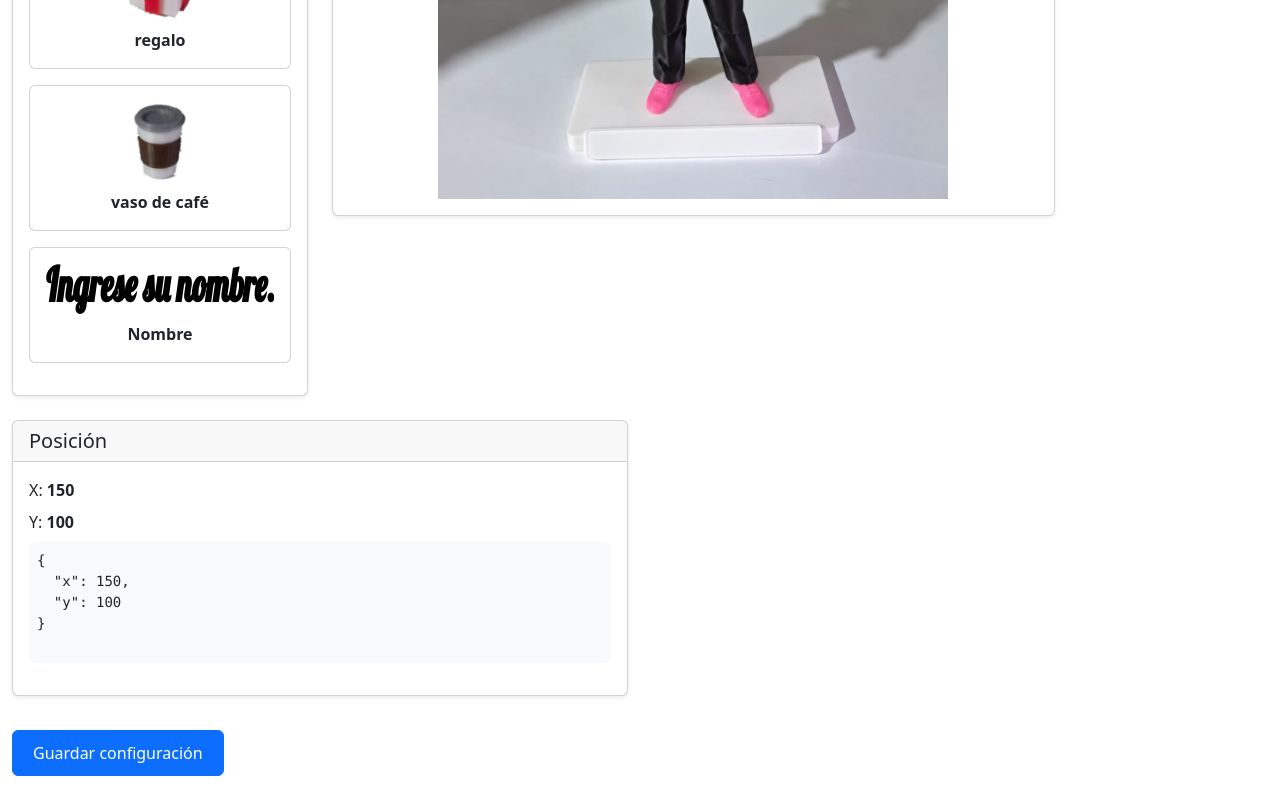
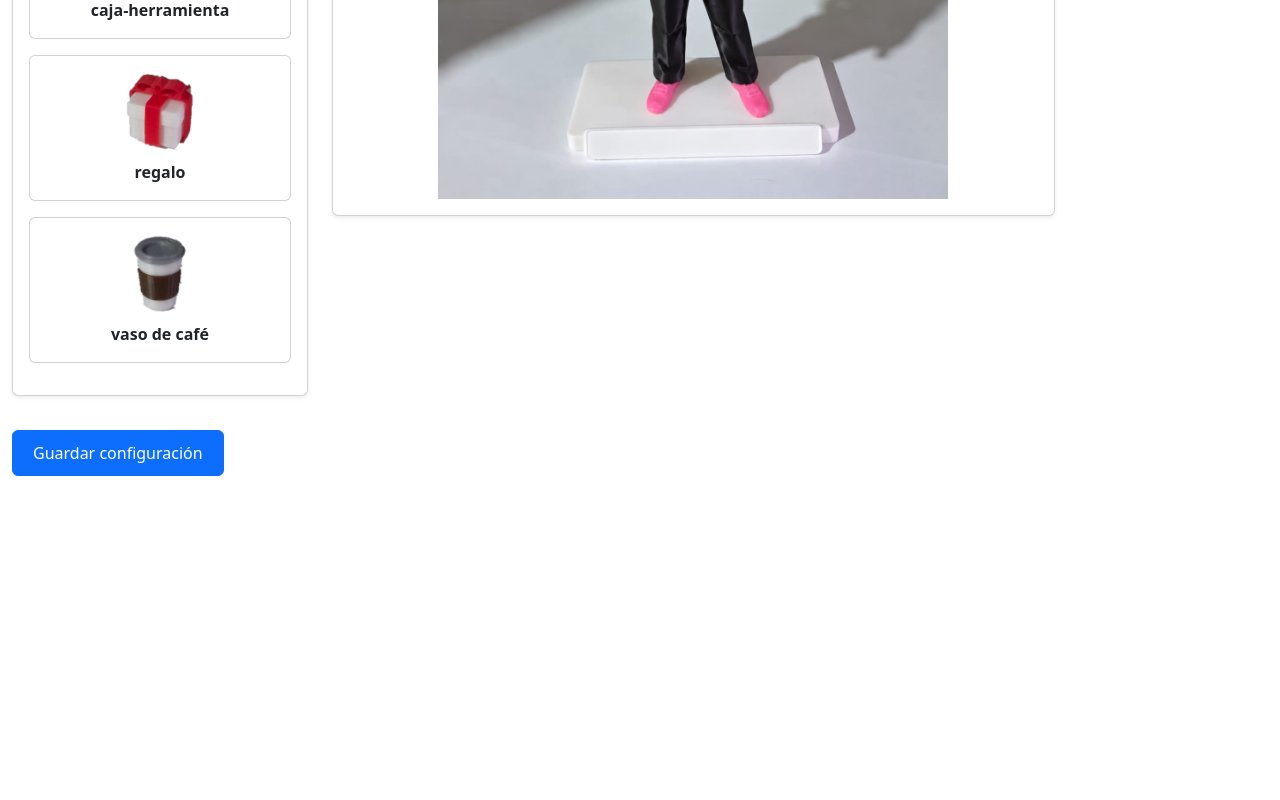
Before and after one commit to danielSan777/VentaPruebaApp, an Angular app: page /editor-producto in a window 1280 px wide. Shown: the part 545-1345 px from the top of the page. After the commit the page ends 1045 px from the top, so only its background shows below. Built offline with nearby package versions, Linux system fonts and the light colour scheme.

Commit message:
ancho altura

```diff
--- a/src/app/cliente/cliente.html
+++ b/src/app/cliente/cliente.html
@@ -14,13 +14,13 @@
 
             <div class="card d-flex flex-column align-items-center  mb-2">
 
-                <div class="d-flex align-items-center justify-content-center">
+                <div class="d-flex align-items-center justify-content-center px-1 p-2" style="width: 100%;">
 
                     @if (accesorio.tipo === 'texto') {
                     <canvas [appTextoCanvas]="accesorio.texto ?? ''"
-                        style="width: 100%; height: 40px; display: block;"></canvas>
+                        style="width: 100%; height: 50px; display: block;"></canvas>
                     } @else {
-                    <img [src]="accesorio.imagen" [alt]="accesorio.nombre" style="width: 50%; height: auto;">
+                    <img [src]="accesorio.imagen" [alt]="accesorio.nombre" style="width: 25%; height: auto;">
                     }
 
                 </div>
--- a/src/app/editor-producto/editor-producto.html
+++ b/src/app/editor-producto/editor-producto.html
@@ -30,8 +30,8 @@
 
 
           <div class="card mb-3" [cdkDragPreviewClass]="'preview-transparente'" (cdkDragMoved)="registrarPreview()"
-            [cdkDragPreviewClass]="'preview-transparente'" cdkDrag [cdkDragData]="accesorio"
-            [cdkDragDisabled]="estaColocado(accesorio.id)" [class.opacity-50]="estaColocado(accesorio.id)">
+            cdkDrag [cdkDragData]="accesorio" [cdkDragDisabled]="estaColocado(accesorio.id)"
+            [class.opacity-50]="estaColocado(accesorio.id)">
 
             <div class="card-body text-center">
 
@@ -178,56 +178,16 @@
 
 
 
-
-
-
     <!-- ================================= -->
-    <!-- INFORMACIÓN -->
+    <!-- GUARDAR -->
     <!-- ================================= -->
 
-    <div class="col-12 col-md-6">
+    <div class="mt-4">
 
-      <div class="card shadow-sm">
-
-        <div class="card-header">
-          <h5 class="mb-0">Posición</h5>
-        </div>
-
-        <div class="card-body">
-
-          <p class="mb-2">
-            X:
-            <strong>{{ posicion().x }}</strong>
-          </p>
-
-          <p class="mb-2">
-            Y:
-            <strong>{{ posicion().y }}</strong>
-          </p>
-
-          <pre class="bg-light p-2 rounded">
-{{ posicion() | json }}
-          </pre>
-
-        </div>
-
-      </div>
+      <button type="button" class="btn btn-primary" (click)="guardarConfiguracion()">
+        Guardar configuración
+      </button>
 
     </div>
 
   </div>
-
-
-  <!-- ================================= -->
-  <!-- GUARDAR -->
-  <!-- ================================= -->
-
-  <div class="mt-4">
-
-    <button type="button" class="btn btn-primary" (click)="guardarConfiguracion()">
-      Guardar configuración
-    </button>
-
-  </div>
-
-</div>
--- a/src/app/editor-producto/editor-producto.ts
+++ b/src/app/editor-producto/editor-producto.ts
@@ -60,14 +60,6 @@ export class EditorProducto {
   porcentajeAncho = signal(23.3);
   porcentajeAlto = signal(18);
 
-
-
-
-
-
-
-
-
   // ==========================================
   // ACCESORIOS DISPONIBLES
   // ==========================================
@@ -79,29 +71,29 @@ export class EditorProducto {
       nombre: 'Lentes',
       imagen: 'accesorios/lentes.png'
     },
-
     {
       id: 2,
+      nombre: 'Nombre',
+      imagen: '',
+      tipo: 'texto',
+      texto: 'Ingrese su nombre.'
+    },
+    {
+      id: 3,
       nombre: 'caja-herramienta',
       imagen: 'accesorios/caja_herramientas.png'
     },
     {
-      id: 3,
+      id: 4,
       nombre: 'regalo',
       imagen: 'accesorios/regalo.png'
     },
     {
-      id: 4,
+      id: 5,
       nombre: 'vaso de café',
       imagen: 'accesorios/vaso_cafe.png'
-    },
-    {
-      id: 5,
-      nombre: 'Nombre',
-      imagen: '',
-      tipo: 'texto',
-      texto: 'Ingrese su nombre.'
     }
+
 
   ]);
 
```
